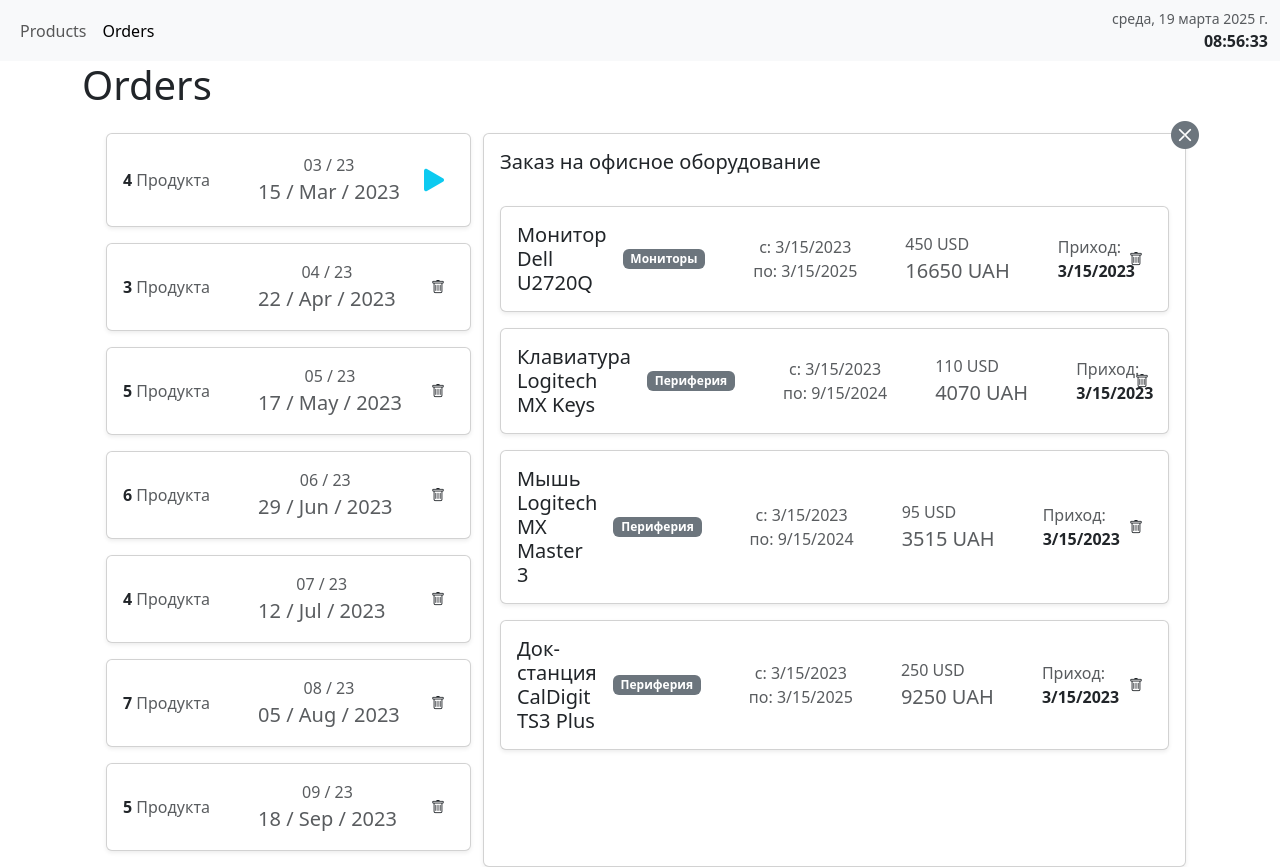
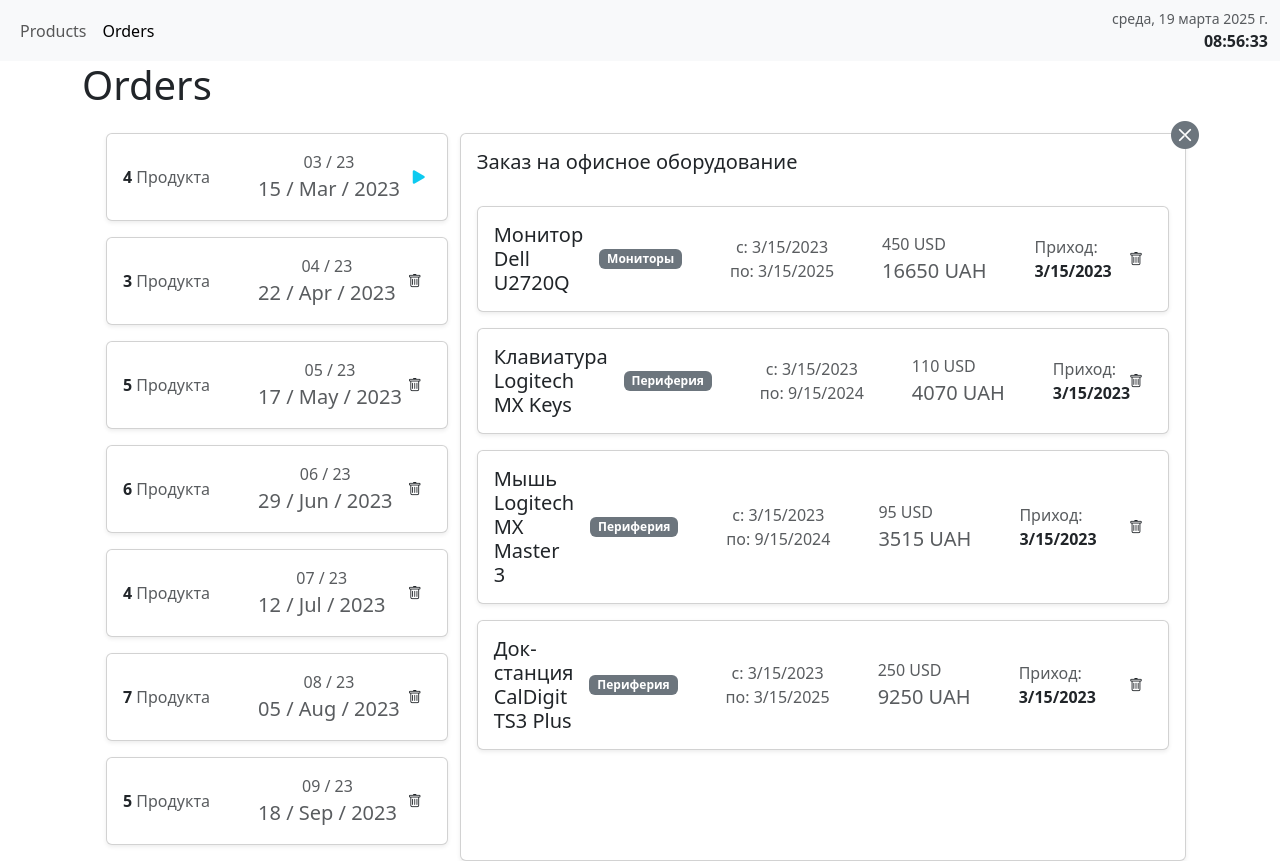
Before and after one commit to badday182/berkun-dzencode-test, a Next.js app in the folder my-app/: page /orders in a window 1280 px wide. Both pictures are taken after a click on the element 640 px from the left and 177 px from the top of the page. Built offline with nearby package versions, Linux system fonts and the light colour scheme.

Commit message:
Refactor OrderCard component for improved click handling and styling; streamline container structure in Orders page

```diff
--- a/my-app/src/app/orders/page.tsx
+++ b/my-app/src/app/orders/page.tsx
@@ -66,15 +66,7 @@
                 products
               );
               return (
-                <div
-                  className="container mb-3"
-                  key={order.id}
-                  // onClick={() => {
-                  //   dispatch(toggleAsideContainer(true));
-                  //   dispatch(setSelectedOrderId(String(order.id)));
-                  //   dispatch(setSelectedOrderTitle(String(order.title)));
-                  // }}
-                >
+                <div className="container mb-3" key={order.id}>
                   <OrderCard
                     key={order.id}
                     orderId={String(order.id)}
--- a/my-app/src/components/orderCard/index.tsx
+++ b/my-app/src/components/orderCard/index.tsx
@@ -33,16 +33,20 @@
   const dispatch = useAppDispatch();
   return (
     <>
-      <div className={`card shadow-sm ${styles.card}`}>
-        <div className="card-body">
-          <div className="d-flex justify-content-between align-items-center gap-5">
       <div
-              className={`d-flex flex-grow-1 justify-content-between align-items-center gap-5 ${styles.cardContent}`}
+        className={`card shadow-sm d-flex flex-row justify-content-between align-items-center ${styles.card}`}
+      >
+        <div
+          className={`card-body ${styles.cardContent}`}
           onClick={() => {
             dispatch(toggleAsideContainer(true));
             dispatch(setSelectedOrderId(String(orderId)));
             dispatch(setSelectedOrderTitle(String(title)));
           }}
+        >
+          <div className="d-flex justify-content-between align-items-center gap-5">
+            <div
+              className={`d-flex flex-grow-1 justify-content-between align-items-center gap-5`}
             >
               {!isOpenAsideContainer && (
                 <h5 className="card-title flex-grow-1 m-0">{title}</h5>
@@ -64,15 +68,15 @@
                 </div>
               )}
             </div>
+          </div>
+        </div>
         {selectedOrderId === orderId ? (
-              <i className="bi bi-play-fill text-info fs-1"></i>
+          <i className="bi bi-play-fill text-info fs-4 pe-3"></i>
         ) : (
           <button className="btn btn-sm" onClick={handleOpenModal}>
-                <i className={`bi bi-trash ${styles.icon}`}></i>
+            <i className={`bi bi-trash pe-3 ${styles.icon}`}></i>
           </button>
         )}
-          </div>
-        </div>
       </div>
 
       {showModal && (
```
Lines whose indentation alone changed are shown as unchanged.
